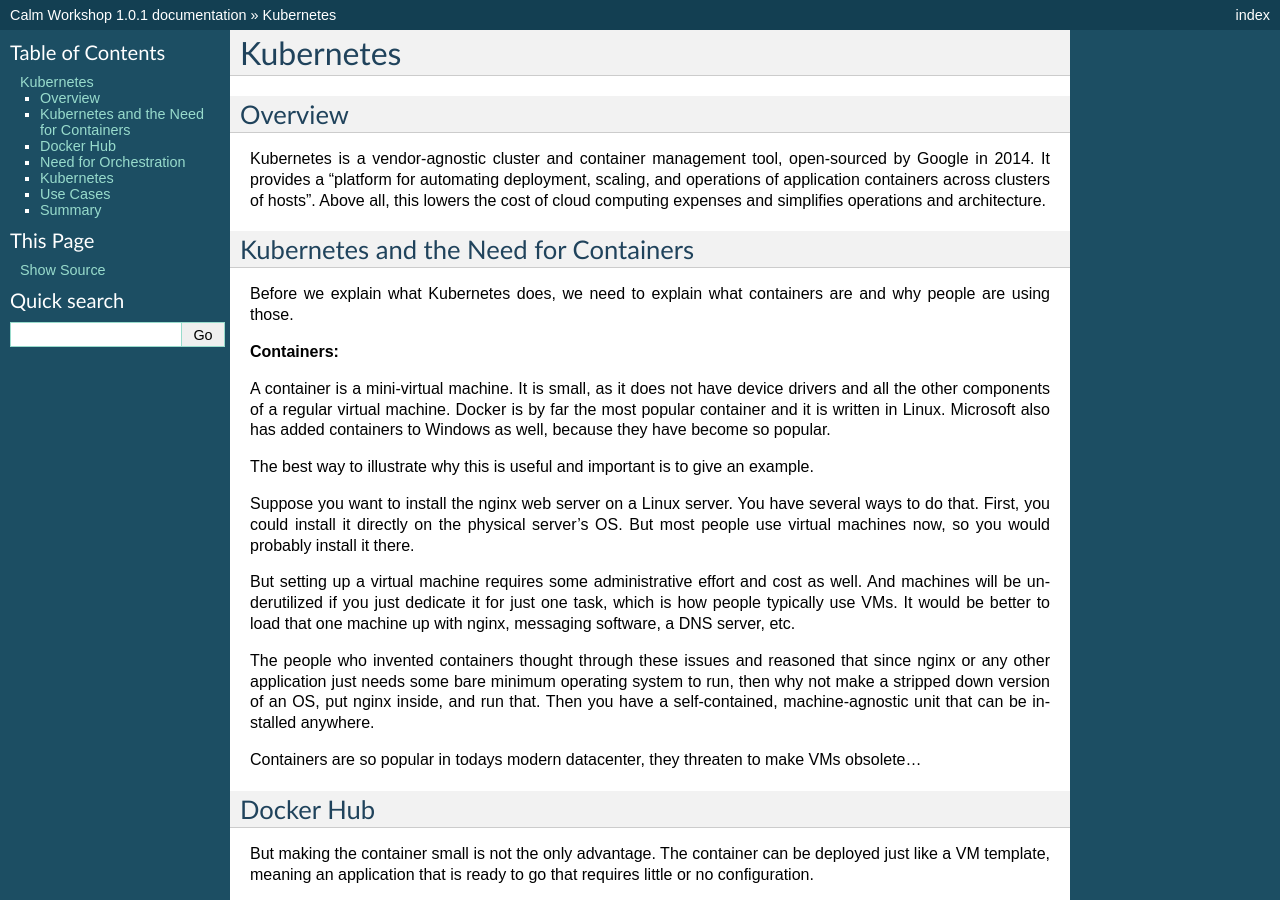
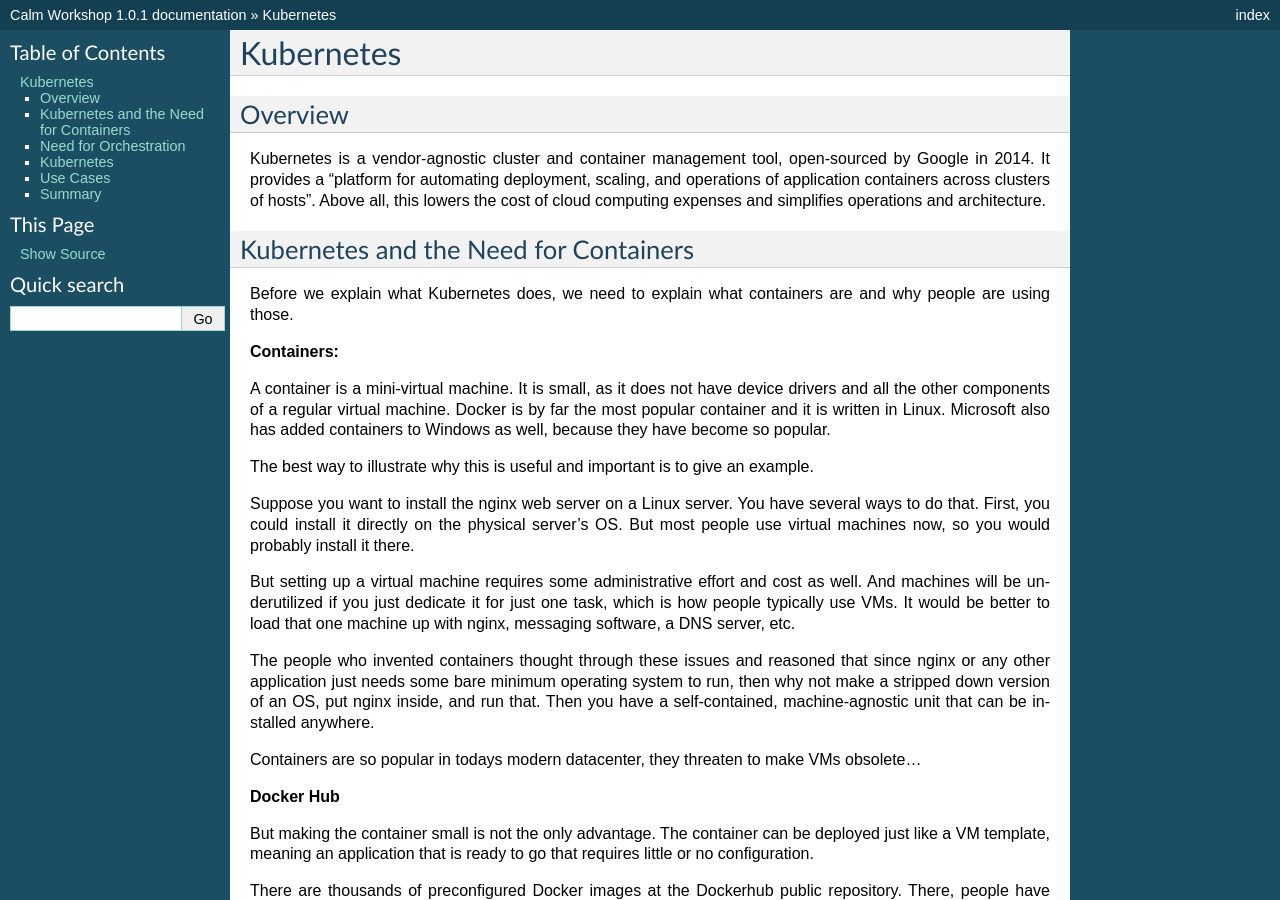
Before and after one commit to dawgfish/calm, a Sphinx documentation site: the page built from docs/k8s/calm_workshop_k8s.rst, in a window 1280 px wide and 900 px high. Built offline with Sphinx 7.4.7, drawn with Linux system fonts in a browser that asks for light colours; pages that are not in the unit, such as notebooks, are missing from menus.

Commit message:
Update calm_workshop_k8s.rst

```diff
--- a/docs/k8s/calm_workshop_k8s.rst
+++ b/docs/k8s/calm_workshop_k8s.rst
@@ -38,8 +38,8 @@
 
 Containers are so popular in todays modern datacenter, they threaten to make VMs obsolete...
 
-Docker Hub
-**********
+**Docker Hub**
+
 
 But making the container small is not the only advantage. The container can be deployed just like a VM
 template, meaning an application that is ready to go that requires little or no configuration.
```
